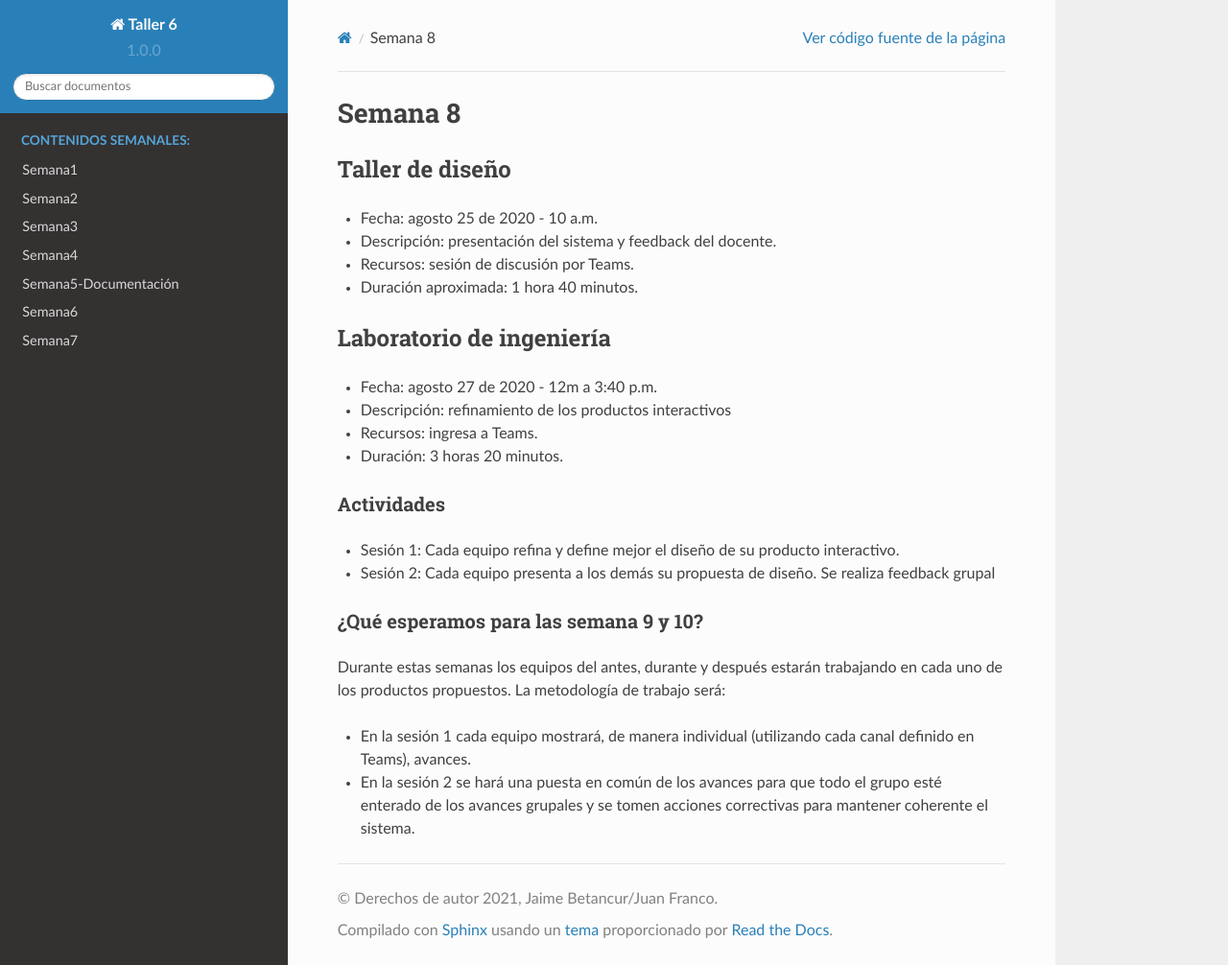
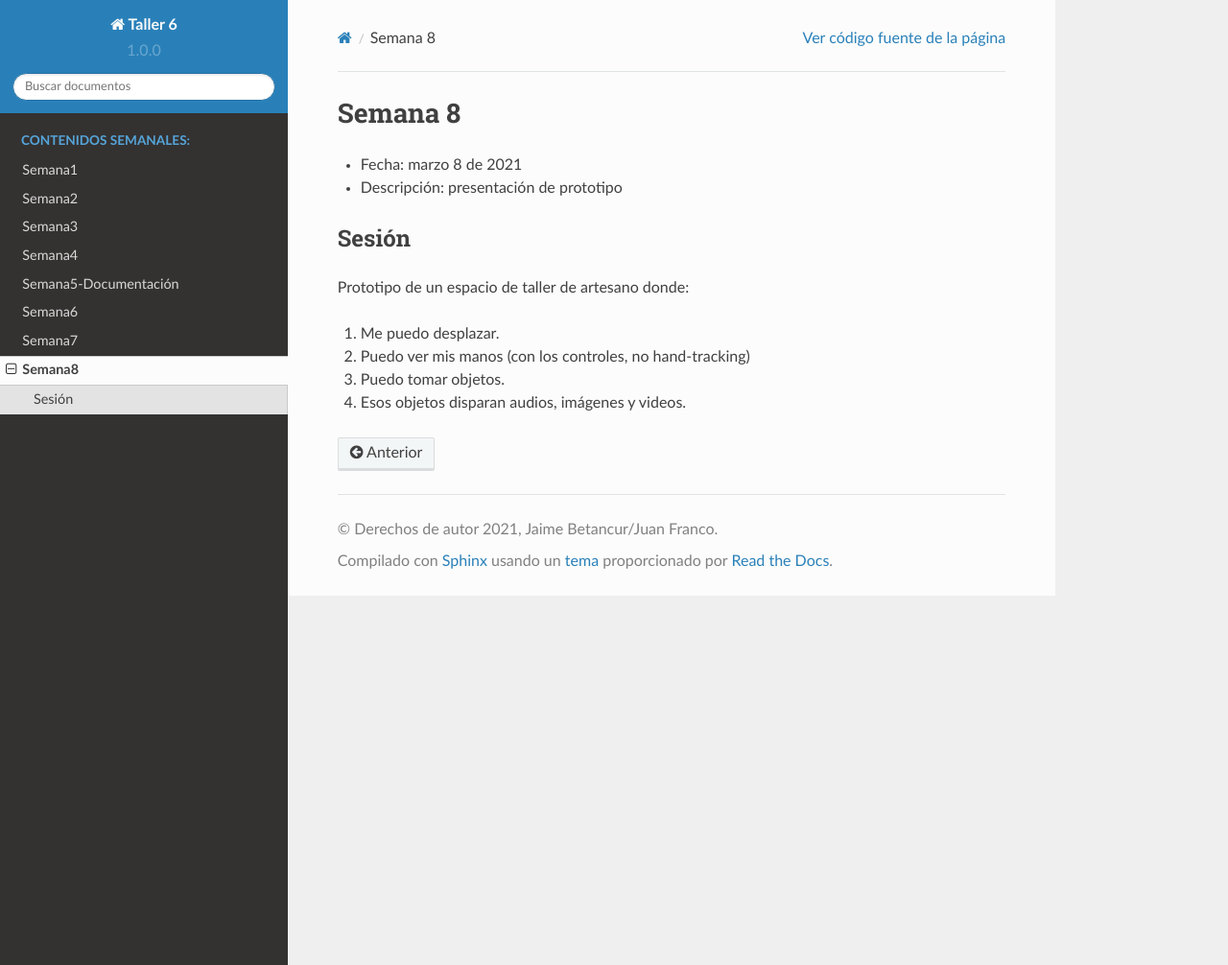
Before and after one commit to juanferfranco/taller6, a Sphinx documentation site: the page built from docs/_semana8/semana8.rst, in a window 1280 px wide and 1006 px high. Shown: the whole window at 96% size. Built offline with Sphinx 7.4.7 and the Read the Docs theme 2.0.0, drawn with Linux system fonts in a browser that asks for light colours.

Commit message:
add week 8

```diff
--- a/docs/_semana8/semana8.rst
+++ b/docs/_semana8/semana8.rst
@@ -1,35 +1,15 @@
 Semana 8
 ===========
 
-Taller de diseño
------------------
-* Fecha: agosto 25 de 2020 - 10 a.m.
-* Descripción: presentación del sistema y feedback del docente.
-* Recursos: sesión de discusión por Teams.
-* Duración aproximada: 1 hora 40 minutos.
+* Fecha: marzo 8 de 2021
+* Descripción: presentación de prototipo
 
-Laboratorio de ingeniería
---------------------------
-* Fecha: agosto 27 de 2020 - 12m a 3:40 p.m.
-* Descripción: refinamiento de los productos interactivos
-* Recursos: ingresa a Teams.
-* Duración: 3 horas 20 minutos.
+Sesión
+----------
 
-Actividades
-^^^^^^^^^^^^^
+Prototipo de un espacio de taller de artesano donde:
 
-* Sesión 1: Cada equipo refina y define mejor el diseño de su producto interactivo.
-
-* Sesión 2: Cada equipo presenta a los demás su propuesta de diseño. Se realiza feedback
-  grupal
-
-¿Qué esperamos para las semana 9 y 10?
-^^^^^^^^^^^^^^^^^^^^^^^^^^^^^^^^^^^^^^^^^^^^
-Durante estas semanas los equipos del antes, durante y después estarán trabajando en
-cada uno de los productos propuestos. La metodología de trabajo será:
-
-* En la sesión 1 cada equipo mostrará, de manera individual (utilizando cada canal
-  definido en Teams), avances.
-* En la sesión 2 se hará una puesta en común de los avances para que todo el grupo
-  esté enterado de los avances grupales y se tomen acciones correctivas para mantener
-  coherente el sistema.
+1. Me puedo desplazar.
+2. Puedo ver mis manos (con los controles, no hand-tracking)
+3. Puedo tomar objetos.
+4. Esos objetos disparan audios, imágenes y videos.
--- a/docs/index.rst
+++ b/docs/index.rst
@@ -82,3 +82,4 @@ Este curso es de 5 créditos repartidos en 4 horas de taller de diseño,
    Semana5-Documentación <_semana5/semana5>
    Semana6 <_semana6/semana6>
    Semana7 <_semana7/semana7>
+   Semana8 <_semana8/semana8>
```
